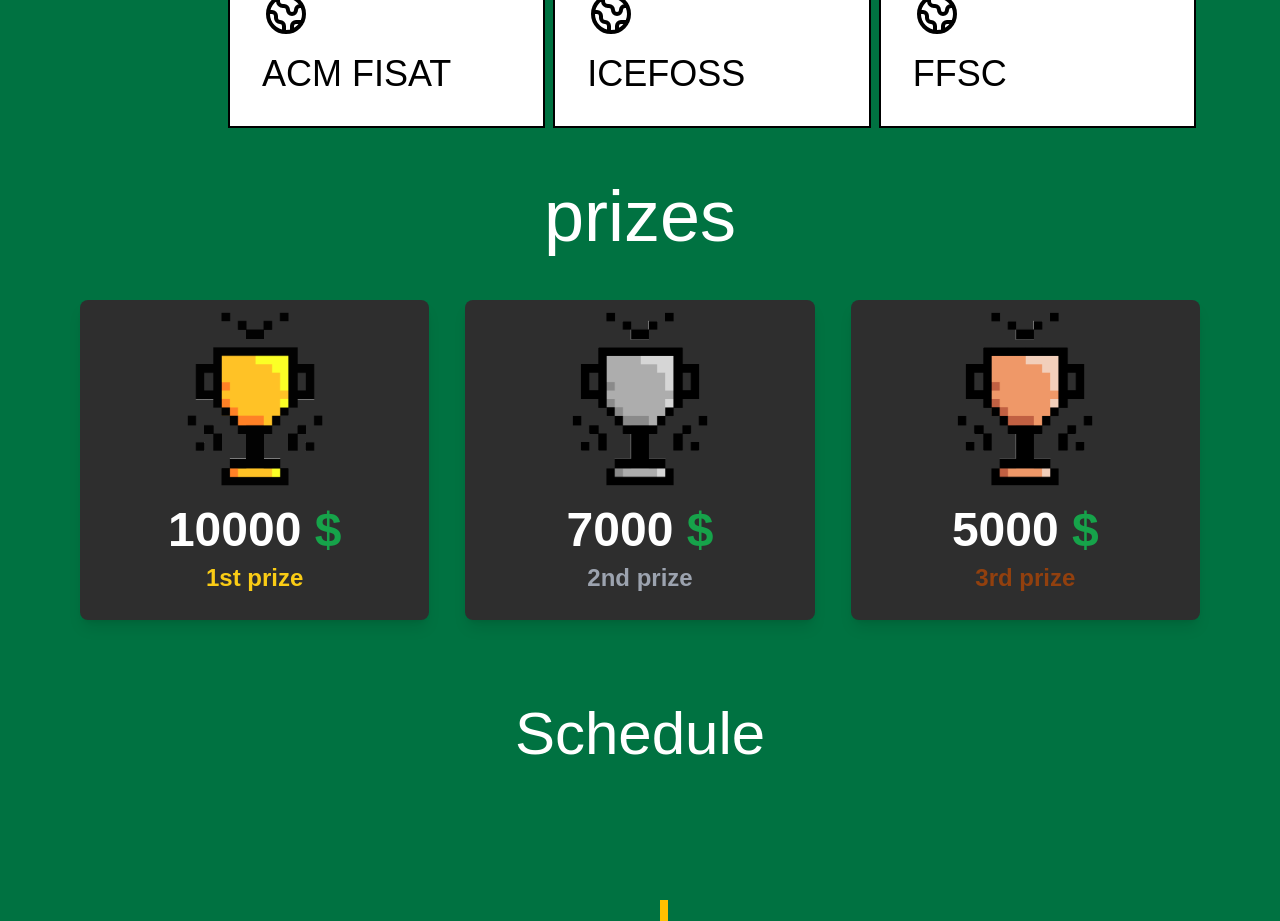
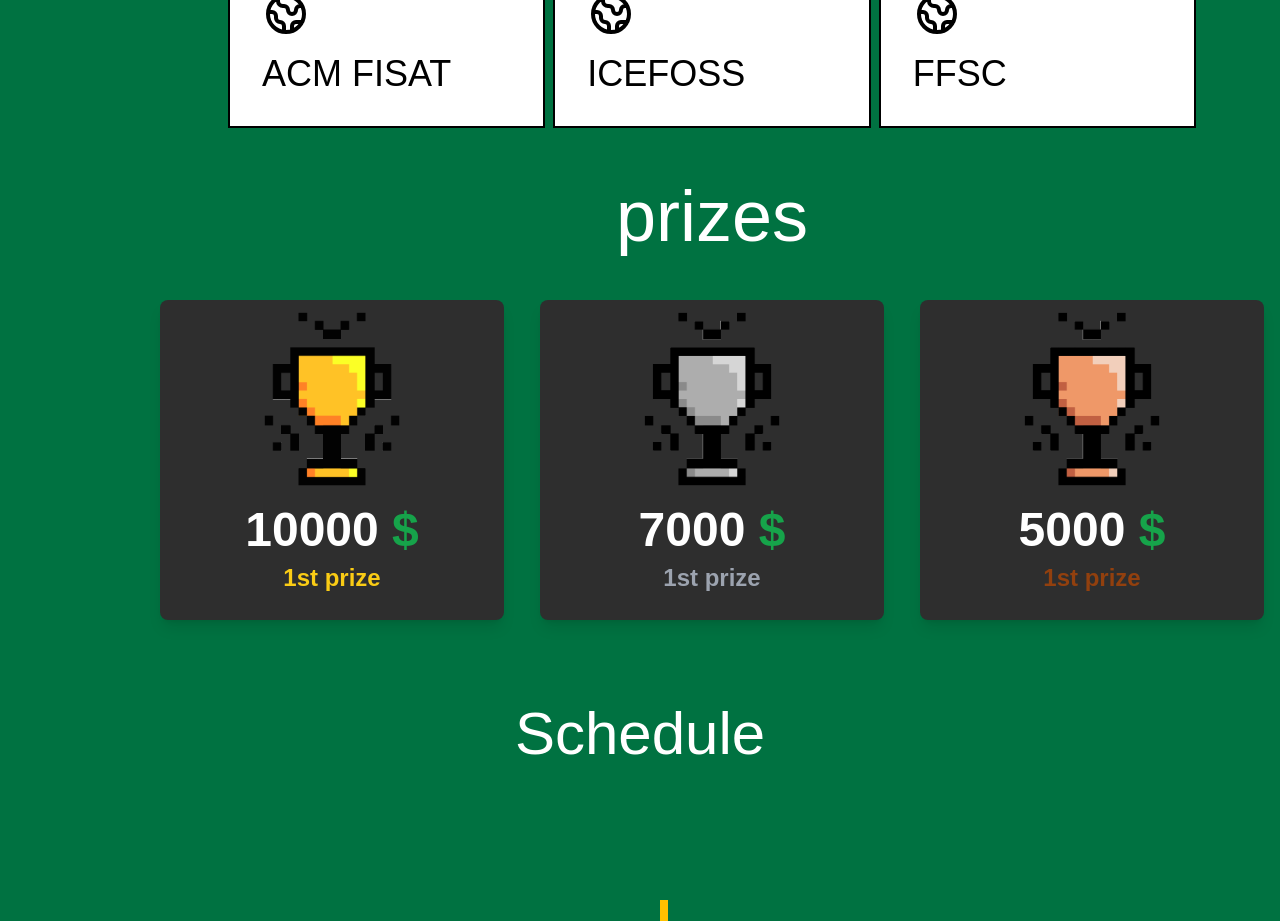
Before and after one commit to ICEFOSS/hackfit, a React (Create React App) app: page / in a window 1280 px wide. Shown: the part 2120-3041 px from the top of the page. Built offline with nearby package versions, Linux system fonts and the light colour scheme.

Commit message:
modularized prize

```diff
--- a/src/components/Prize.js
+++ b/src/components/Prize.js
@@ -2,60 +2,60 @@ import React, { Component } from "react";
 export default class Prize extends Component {
   render() {
     return (
-      <section className="max-w-6xl mx-auto px-14 sm:px-6 lg:px-4 py-12">
+      <section className="ml-16 sm:ml-16 md:ml-36 max-w-6xl mx-auto px-5 sm:px-6 lg:px-4 py-12">
         <div className="text-center pb-12">
           <h1 className="text-3xl md:text-4xl lg:text-7xl font-heading text-white">
             prizes
           </h1>
         </div>
         <div className="grid grid-cols-1 sm:grid-cols-2 lg:grid-cols-3 xl:grid-cols-3 gap-9">
-          <div className="transform w-full sm:max-w-1/4  bg-brochblack rounded-lg shadow-lg overflow-hidden flex flex-col md:flex-row transition duration-500 hover:scale-105">
-            <div className="w-full h-80">
-              <img
-                className="p-3 w-40 mx-auto"
-                src="../gold-cup.gif"
-                alt="placholder"
-              ></img>
-              <p className="text-center text-white font-bold text-5xl p-2">
-                10000 <span className="text-green-600">$</span>
-              </p>
-              <p className="text-center text-yellow-400 font-bold text-2xl">
-                1st prize
-              </p>
-            </div>
-          </div>
-          <div className="transform w-full bg-brochblack rounded-lg shadow-lg overflow-hidden flex flex-col md:flex-row transition duration-500 hover:scale-105">
-            <div className="w-full h-80">
-              <img
-                className="p-3 w-40 mx-auto"
-                src="../silver-cup.gif"
-                alt="placeholder"
-              ></img>
-              <p className="text-center text-white font-bold text-5xl p-2">
-                7000 <span className="text-green-600">$</span>
-              </p>
-              <p className="text-center text-gray-400 font-bold text-2xl">
-                2nd prize
-              </p>
-            </div>
-          </div>
-          <div className="transform w-full bg-brochblack rounded-lg  shadow-lg overflow-hidden flex flex-col md:flex-row transition duration-500 hover:scale-105">
-            <div className="w-full h-80">
-              <img
-                className="p-3 w-40 mx-auto"
-                src="../bronze-cup.gif"
-                alt="placeholder"
-              ></img>
-              <p className="text-center text-white font-bold text-5xl p-2">
-                5000 <span className="text-green-600">$</span>
-              </p>
-              <p className="text-center text-amber-800 font-bold text-2xl">
-                3rd prize
-              </p>
-            </div>
-          </div>
+
+          <Prize_card
+            cash="10000"
+            prize="gold"
+            text_color="text-yellow-400"
+            prize_name="1st Prize"
+            prize_description="For the best presentation of the project"
+          />
+          <Prize_card
+            cash="7000"
+            prize="silver"
+            text_color="text-gray-400"
+            prize_name="2nd Prize"
+            prize_description="For the best presentation of the project"
+          />
+          <Prize_card
+            cash="5000"
+            prize="bronze"
+            text_color="text-amber-800"
+            prize_name="3rd Prize"
+            prize_description="For the best presentation of the project"
+          />
         </div>
       </section>
     );
   }
 }
+
+function Prize_card(props) {
+  const colored_text_style = `text-center ${props.text_color} font-bold text-2xl`;
+  return (
+    <>
+      <div className="transform w-full sm:max-w-1/4  bg-brochblack rounded-lg shadow-lg overflow-hidden flex flex-col md:flex-row transition duration-500 hover:scale-105">
+        <div className="w-full h-80">
+          <img
+            className="p-3 w-40 mx-auto"
+            src={`../${props.prize}-cup.gif`}
+            alt="placholder"
+          ></img>
+          <p className="text-center text-white font-bold text-5xl p-2">
+            {props.cash} <span className="text-green-600">$</span>
+          </p>
+          <p className={colored_text_style}>
+            1st prize
+          </p>
+        </div>
+      </div>
+    </>
+  )
+}
```
